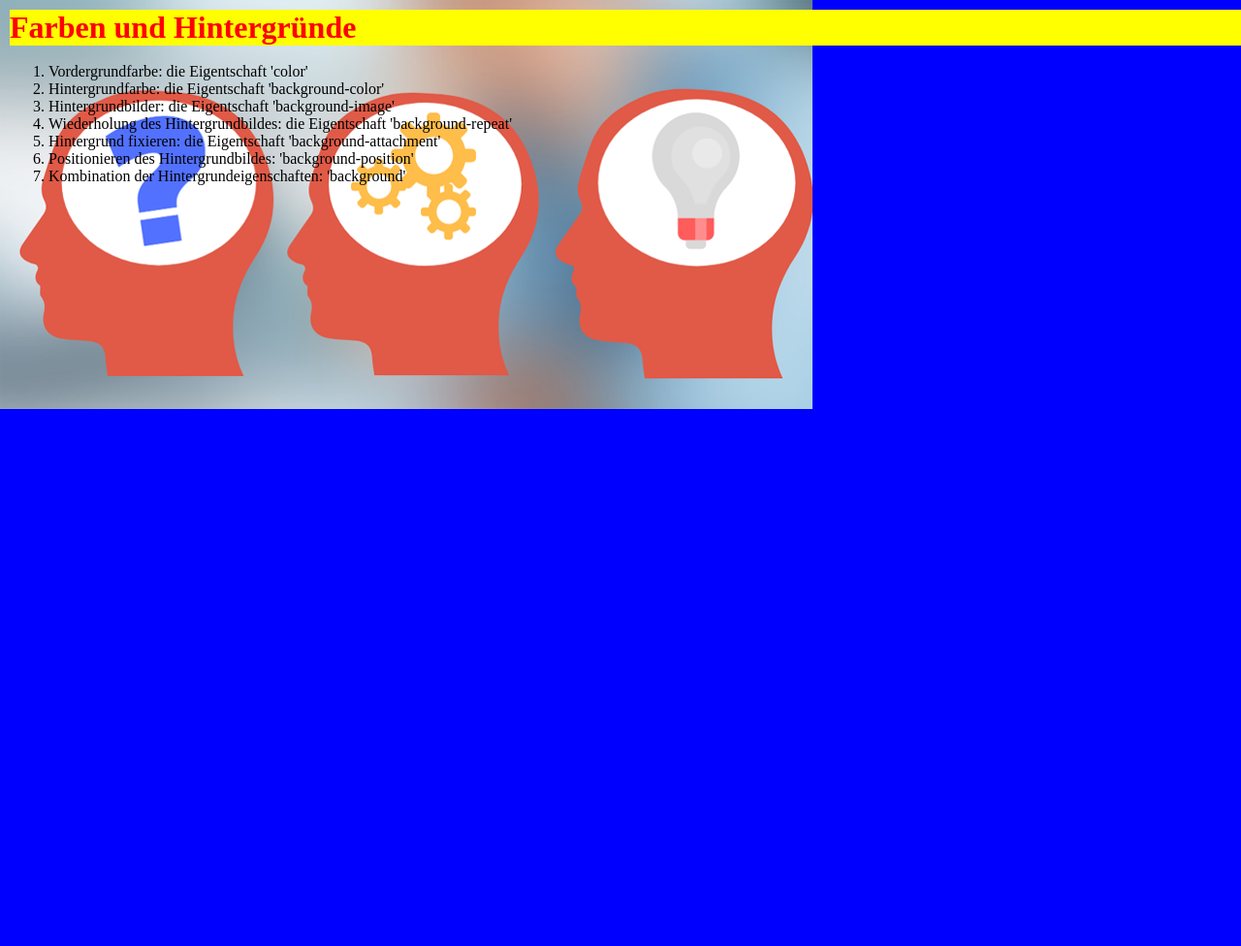
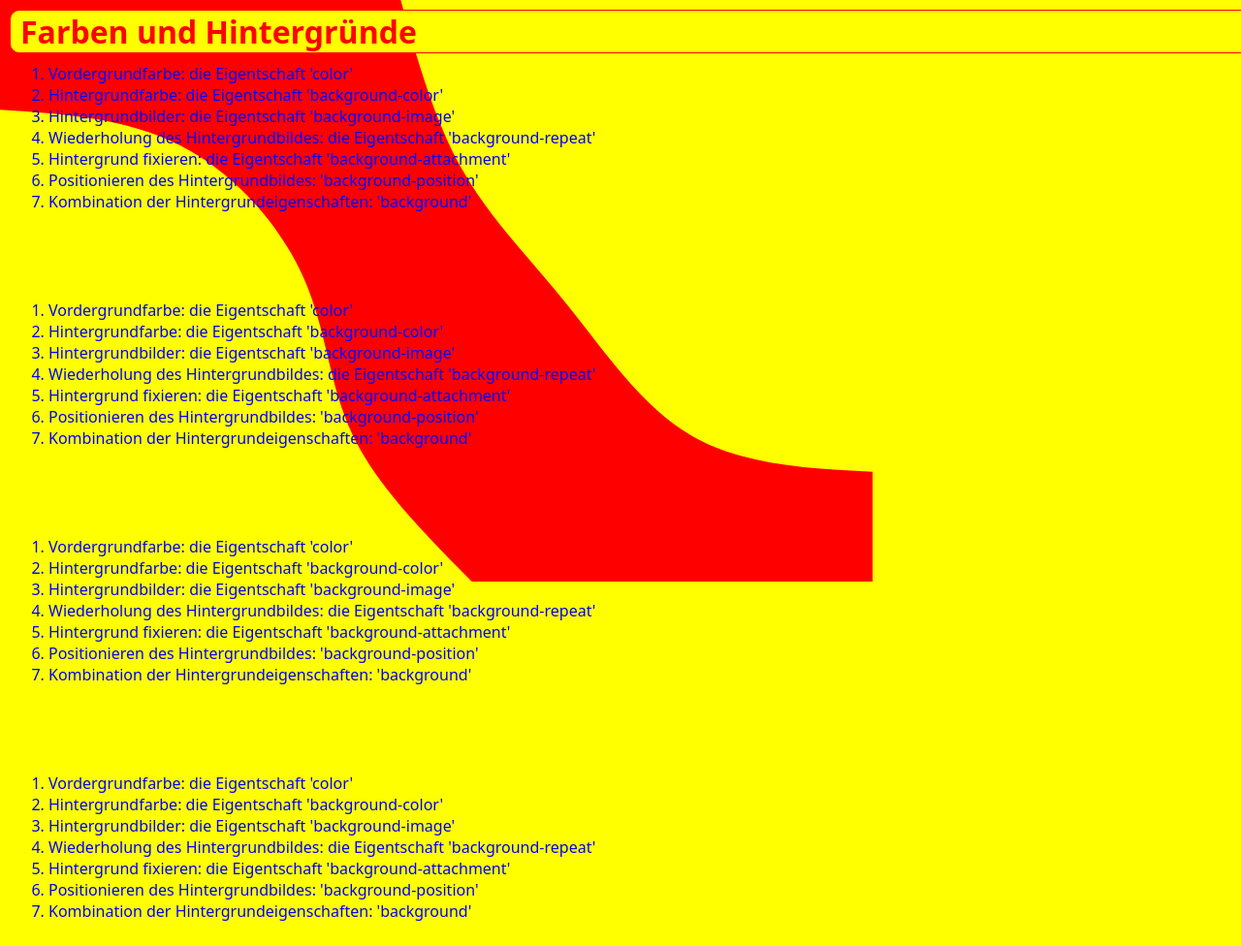
Before and after one commit to jahidxuddin/praktische-informatik, a PHP site: page / in a window 1280 px wide. Shown: the whole page at 97% size. Before the commit the page ends 422 px from the top, so only its background shows below. Run offline with PHP 8.4, Linux system fonts and the light colour scheme.

Commit message:
Farben und Hintergründe

```diff
--- a/Technische Kommunikation/farben und hintergründe/index.html
+++ b/Technische Kommunikation/farben und hintergründe/index.html
@@ -5,7 +5,48 @@
     <meta http-equiv="X-UA-Compatible" content="IE=edge" />
     <meta name="viewport" content="width=device-width, initial-scale=1.0" />
     <title>Farben und Hintergründe</title>
-    <link rel="stylesheet" href="style.css" />
+    <!-- <link rel="stylesheet" href="style.css" /> -->
+    <style>
+      * {
+        margin: 0;
+        padding: 0;
+      }
+
+      body {
+        background-color: yellow;
+        color: white;
+        width: 100%;
+        font-family: system-ui, -apple-system, BlinkMacSystemFont, "Segoe UI",
+          Roboto, Oxygen, Ubuntu, Cantarell, "Open Sans", "Helvetica Neue",
+          sans-serif;
+      }
+
+      header {
+        background-color: yellow;
+        color: red;
+        position: absolute;
+        top: 10px;
+        left: 10px;
+        width: 100%;
+        border-radius: 10px;
+        padding: 0 10px 0 10px;
+        border: 1px solid red;
+      }
+
+      main {
+        background-image: url("./img/background.svg");
+        background-repeat: no-repeat;
+        background-size: auto;
+        background-attachment: fixed;
+      }
+
+      main ol {
+        padding-top: 65px;
+        padding-bottom: 25px;
+        padding-left: 50px;
+        color: blue;
+      }
+    </style>
   </head>
   <body>
     <header>
@@ -16,7 +57,46 @@
         <li>Vordergrundfarbe: die Eigentschaft 'color'</li>
         <li>Hintergrundfarbe: die Eigentschaft 'background-color'</li>
         <li>Hintergrundbilder: die Eigentschaft 'background-image'</li>
-        <li>Wiederholung des Hintergrundbildes: die Eigentschaft 'background-repeat'</li>
+        <li>
+          Wiederholung des Hintergrundbildes: die Eigentschaft
+          'background-repeat'
+        </li>
+        <li>Hintergrund fixieren: die Eigentschaft 'background-attachment'</li>
+        <li>Positionieren des Hintergrundbildes: 'background-position'</li>
+        <li>Kombination der Hintergrundeigenschaften: 'background'</li>
+      </ol>
+      <ol>
+        <li>Vordergrundfarbe: die Eigentschaft 'color'</li>
+        <li>Hintergrundfarbe: die Eigentschaft 'background-color'</li>
+        <li>Hintergrundbilder: die Eigentschaft 'background-image'</li>
+        <li>
+          Wiederholung des Hintergrundbildes: die Eigentschaft
+          'background-repeat'
+        </li>
+        <li>Hintergrund fixieren: die Eigentschaft 'background-attachment'</li>
+        <li>Positionieren des Hintergrundbildes: 'background-position'</li>
+        <li>Kombination der Hintergrundeigenschaften: 'background'</li>
+      </ol>
+      <ol>
+        <li>Vordergrundfarbe: die Eigentschaft 'color'</li>
+        <li>Hintergrundfarbe: die Eigentschaft 'background-color'</li>
+        <li>Hintergrundbilder: die Eigentschaft 'background-image'</li>
+        <li>
+          Wiederholung des Hintergrundbildes: die Eigentschaft
+          'background-repeat'
+        </li>
+        <li>Hintergrund fixieren: die Eigentschaft 'background-attachment'</li>
+        <li>Positionieren des Hintergrundbildes: 'background-position'</li>
+        <li>Kombination der Hintergrundeigenschaften: 'background'</li>
+      </ol>
+      <ol>
+        <li>Vordergrundfarbe: die Eigentschaft 'color'</li>
+        <li>Hintergrundfarbe: die Eigentschaft 'background-color'</li>
+        <li>Hintergrundbilder: die Eigentschaft 'background-image'</li>
+        <li>
+          Wiederholung des Hintergrundbildes: die Eigentschaft
+          'background-repeat'
+        </li>
         <li>Hintergrund fixieren: die Eigentschaft 'background-attachment'</li>
         <li>Positionieren des Hintergrundbildes: 'background-position'</li>
         <li>Kombination der Hintergrundeigenschaften: 'background'</li>
--- a/Technische Kommunikation/farben und hintergründe/style.css
+++ b/Technische Kommunikation/farben und hintergründe/style.css
@@ -4,8 +4,10 @@
 }
 
 body {
-    background-color: blue;
+    background-color: yellow;
+    color: white;
     width: 100%;
+    font-family: system-ui, -apple-system, BlinkMacSystemFont, 'Segoe UI', Roboto, Oxygen, Ubuntu, Cantarell, 'Open Sans', 'Helvetica Neue', sans-serif;
 }
 
 header {
@@ -15,17 +17,21 @@ header {
     top: 10px;
     left: 10px;
     width: 100%;
+    border-radius: 10px;
+    padding: 0 10px 0 10px;
+    border: 1px solid red;
 }
 
 main {
-    background-image: url("./img/Bild1.png");
+    background-image: url("./img/background.svg");
     background-repeat: no-repeat;
     background-size: auto;
-    height: 100vh;
+    background-attachment: fixed;
 }
 
 main ol {
     padding-top: 65px;
     padding-bottom: 25px;
     padding-left: 50px;
+    color: blue;
 }
```
Also changed, not shown: Technische Kommunikation/farben und hintergründe/img/Bild1.png (deleted), Technische Kommunikation/farben und hintergründe/img/background.svg (added).
